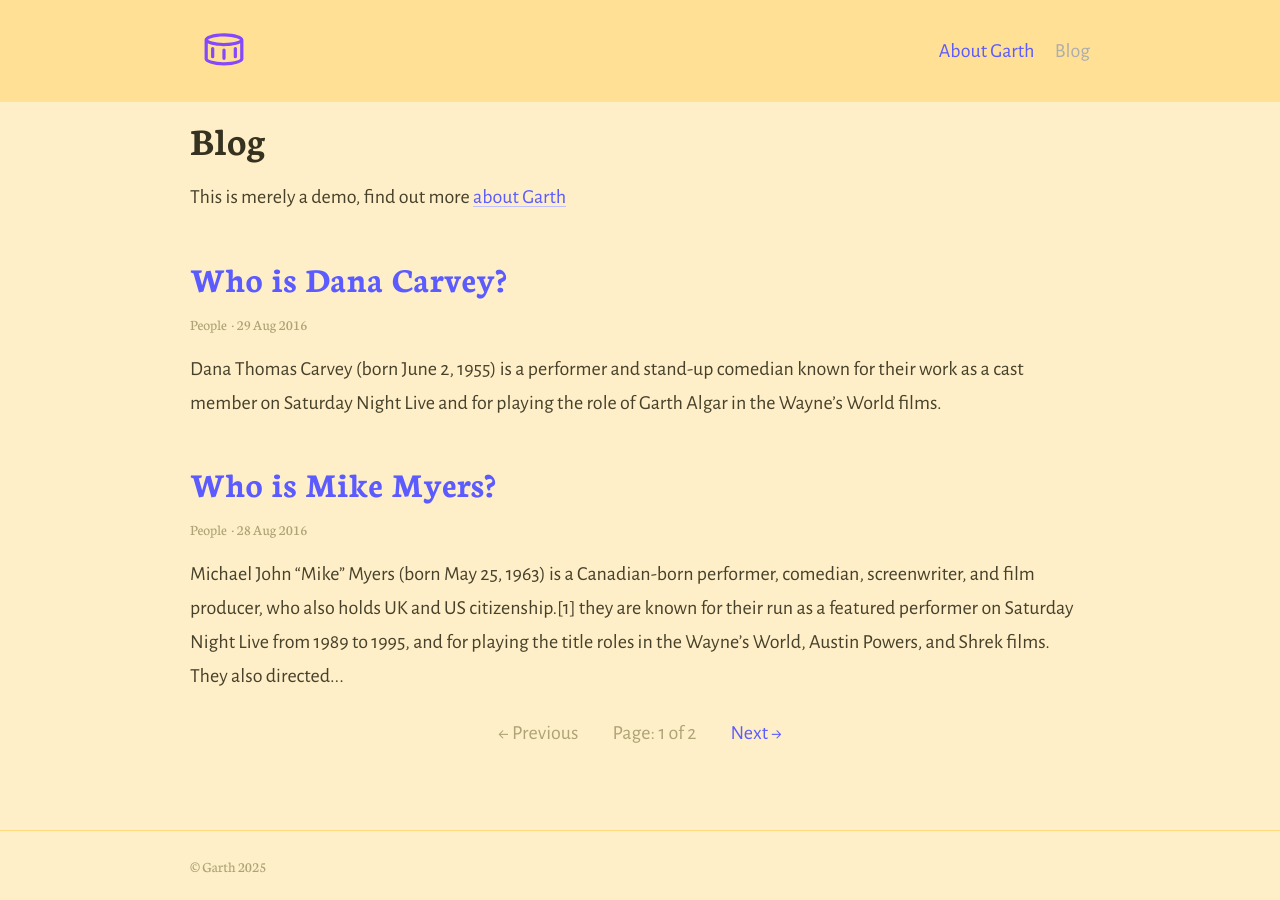
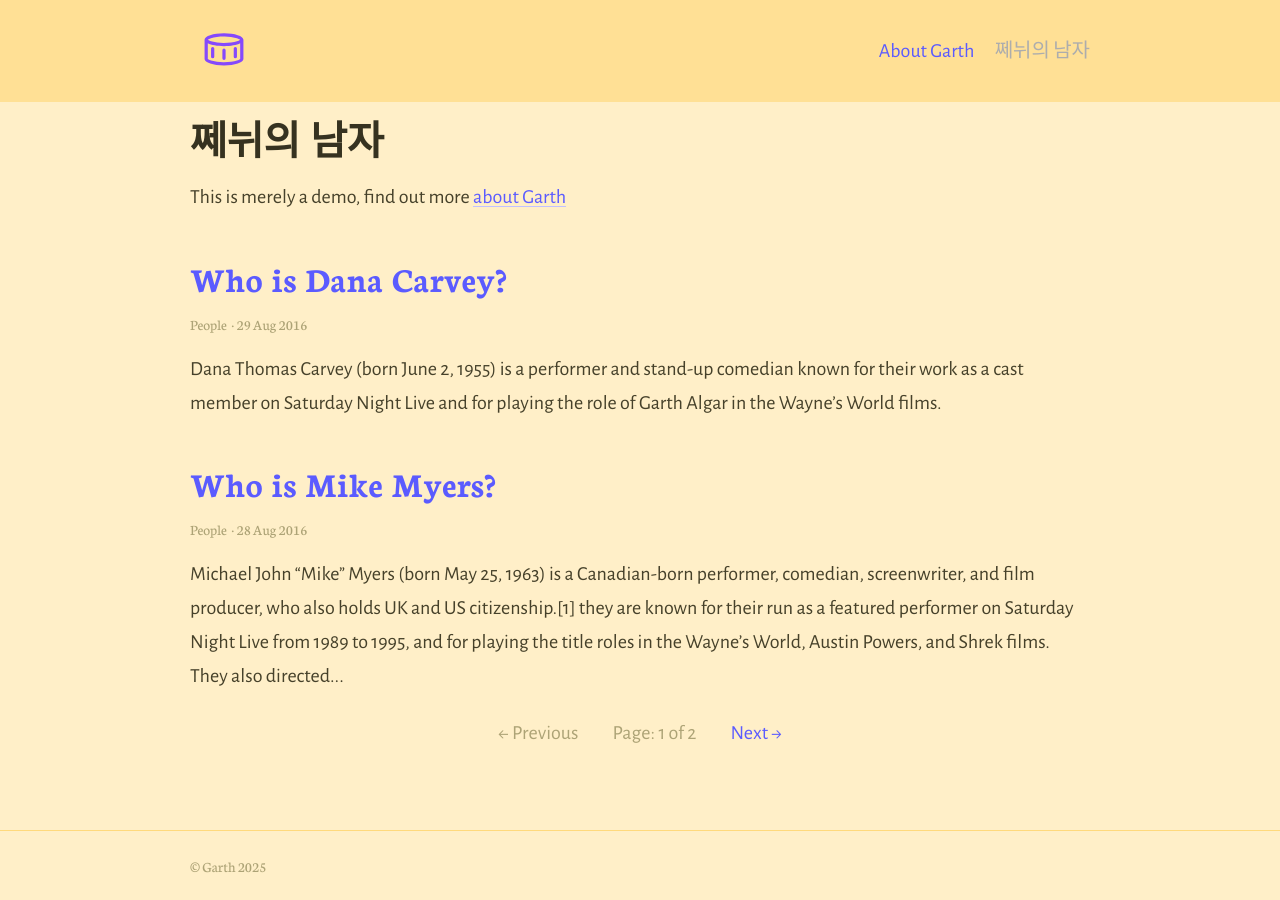
Before and after one commit to kensin8026/kensin8026.github.io, a Jekyll site: the page built from index.html, in a window 1280 px wide. Built offline with Jekyll 4.4.1, drawn with Linux system fonts in a browser that asks for light colours; the list of posts is cut into pages by our own code.

Commit message:
테마적용테마적용

```diff
--- a/_config.yml
+++ b/_config.yml
@@ -37,7 +37,7 @@ timezone: Europe/London # Timezone for blog posts and alike
 # 5. Collections
 collections:
   posts:
-    title: Blog # Needed for Siteleaf
+    title: 쩨뉘의 남자  # Needed for Siteleaf
     output: true
     description: "This is merely a demo, find out more [about Garth](about)" # The post list page content
 
```
